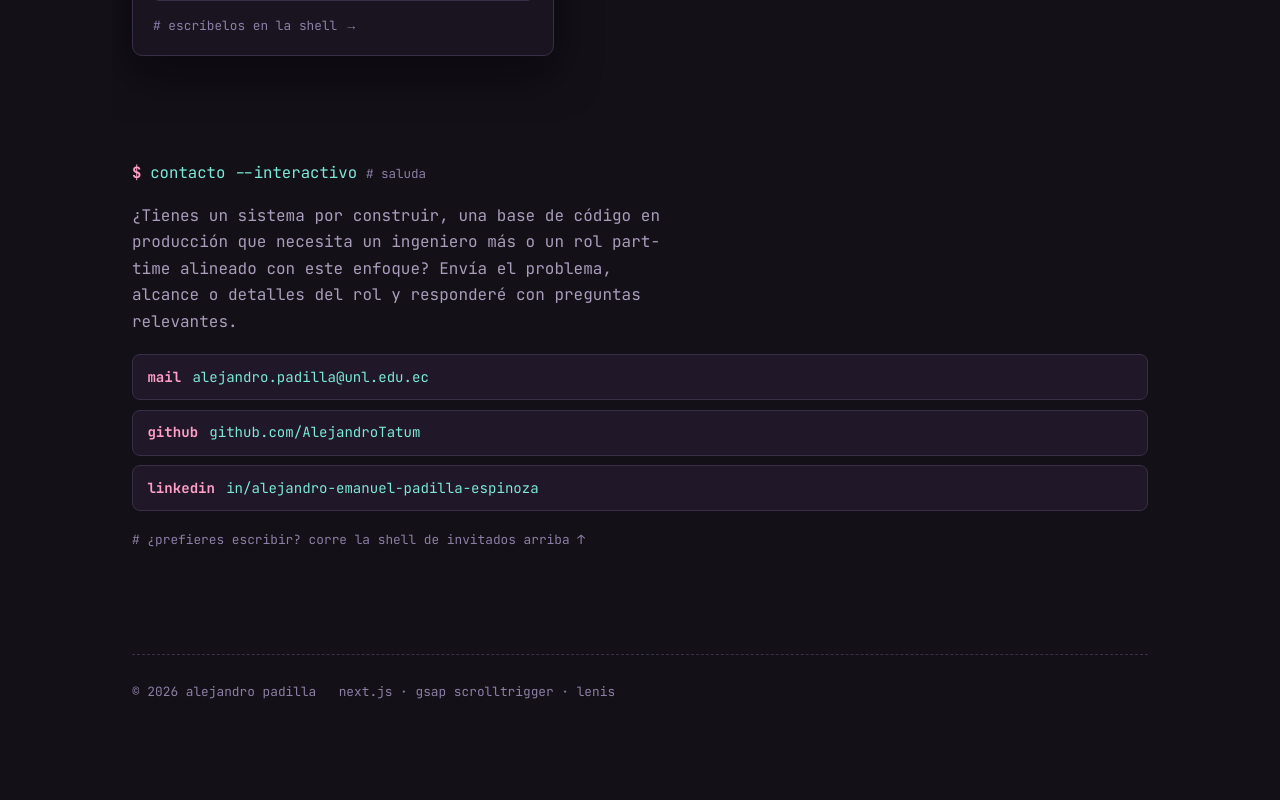
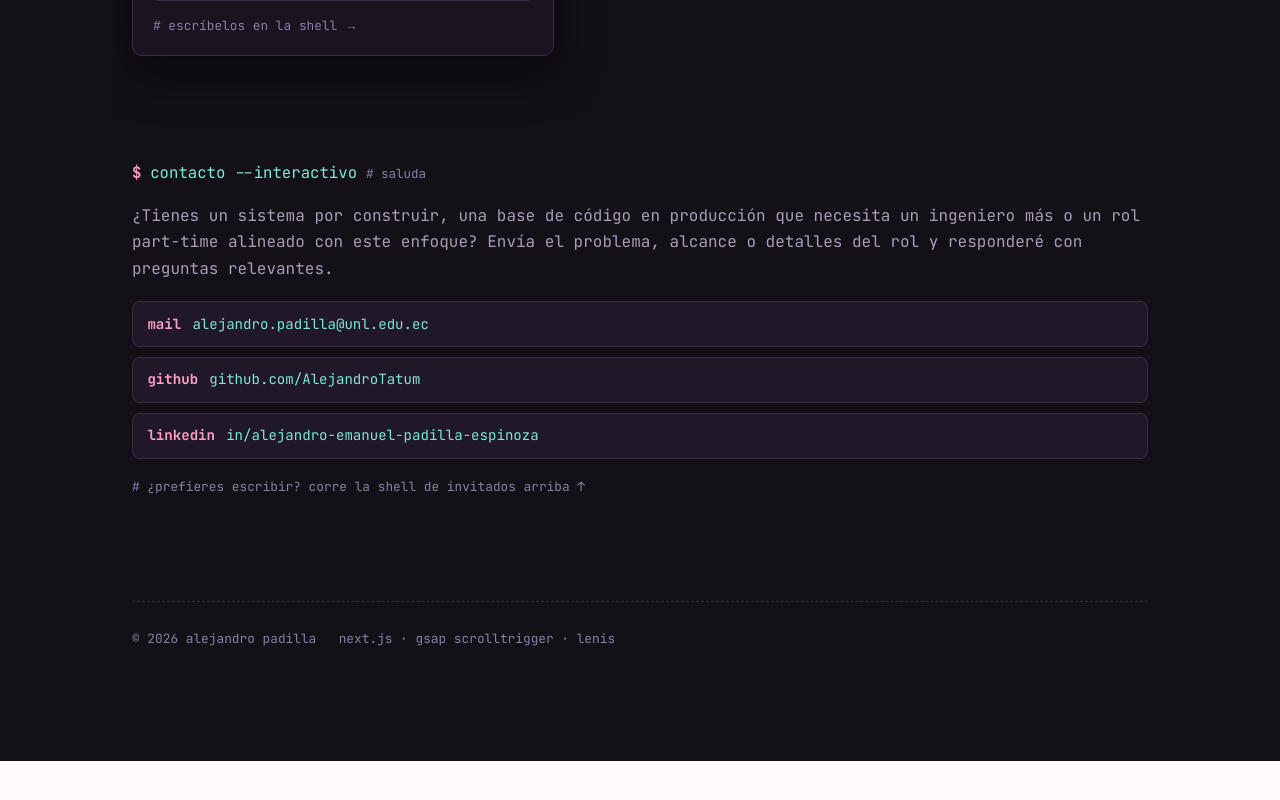
Before and after one commit to AlejandroTatum/AlejandroTatum.github.io, a Next.js app: page / in a window 1280 px wide. Shown: the part 4597-5397 px from the top of the page. After the commit the page ends 5358 px from the top, so only its background shows below. Built offline with nearby package versions, Linux system fonts and the light colour scheme.

Commit message:
fix(contact): let the description span the full centered column
The 34rem cap left the contact copy squeezed to the left third of the
panel with dead space beside it. It now fills the centered 66rem
column like every other block.

```diff
--- a/src/app/terminal.css
+++ b/src/app/terminal.css
@@ -1387,7 +1387,7 @@
 
 .proto-contact-desc {
   color: var(--tdim);
-  max-width: 34rem;
+  max-width: none;
 }
 
 .proto-contact-rows {
```
